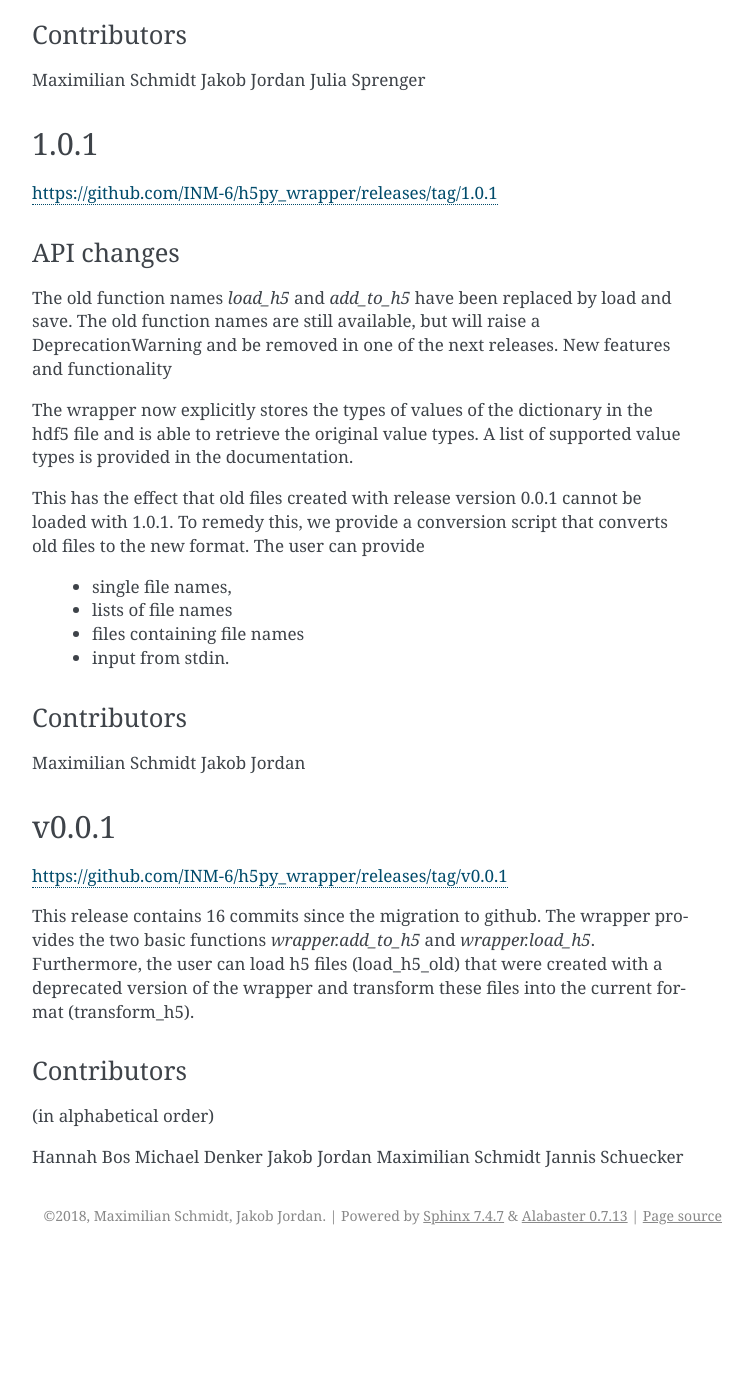
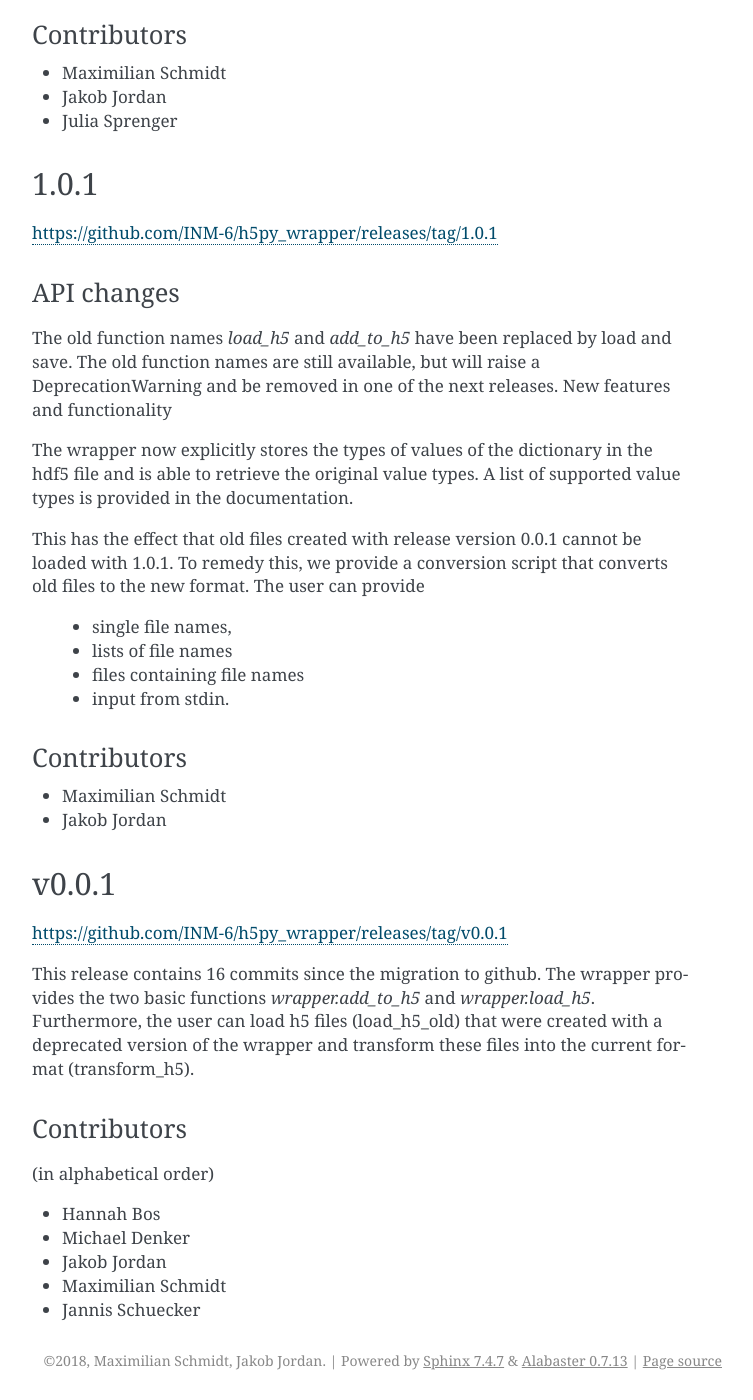
Before and after one commit to INM-6/h5py_wrapper, a Sphinx documentation site: the page built from doc/release_notes.rst, in a window 1280 px wide and 1400 px high, scrolled down 575 px. Shown: the whole window, without its empty margins (388-1141 px from the left). Built offline with Sphinx 7.4.7, drawn with Linux system fonts in a browser that asks for light colours; before the commit the page ends 1830 px from its top, so only the background shows below that.

```diff
--- /dev/null
+++ b/doc/.readthedocs.yml
@@ -0,0 +1,2 @@
+python:
+   setup_py_install: true
--- a/doc/conf.py
+++ b/doc/conf.py
@@ -16,10 +16,10 @@
 # add these directories to sys.path here. If the directory is relative to the
 # documentation root, use os.path.abspath to make it absolute, like shown here.
 #
-# import os
+import os
 import sys
-sys.path.insert(0, '../')
-
+sys.path.insert(0, os.path.abspath('../'))
+sys.path.insert(0, os.path.abspath('../h5py_wrapper'))
 
 # -- General configuration ------------------------------------------------
 
@@ -58,9 +58,9 @@ author = u'Maximilian Schmidt, Jakob Jordan'
 # built documents.
 #
 # The short X.Y version.
-version = u'1.0'
+version = u'1.1'
 # The full version, including alpha/beta/rc tags.
-release = u'1.0.0'
+release = u'1.1.0'
 
 # The language for content autogenerated by Sphinx. Refer to documentation
 # for a list of supported languages.
--- a/doc/release_notes.rst
+++ b/doc/release_notes.rst
@@ -28,9 +28,9 @@ The deprecated functions `add_to_h5` and `load_h5` were removed.
 Contributors
 ++++++++++++
 
-Maximilian Schmidt
-Jakob Jordan
-Julia Sprenger
+- Maximilian Schmidt
+- Jakob Jordan
+- Julia Sprenger
 
 1.0.1
 =====
@@ -56,8 +56,8 @@ This has the effect that old files created with release version 0.0.1 cannot be
 Contributors
 ++++++++++++
 
-Maximilian Schmidt
-Jakob Jordan
+- Maximilian Schmidt
+- Jakob Jordan
 
 v0.0.1
 ======
@@ -74,8 +74,8 @@ Contributors
 
 (in alphabetical order)
 
-Hannah Bos
-Michael Denker
-Jakob Jordan
-Maximilian Schmidt
-Jannis Schuecker
+- Hannah Bos
+- Michael Denker
+- Jakob Jordan
+- Maximilian Schmidt
+- Jannis Schuecker
--- a/setup.py
+++ b/setup.py
@@ -13,7 +13,7 @@ setup(
     packages=['h5py_wrapper', 'tests'],
     python_requires='>=2.7,!=3.0.*,!=3.1.*,!=3.2.*,!=3.3.*, !=3.4.*, <4',
     scripts=['convert_h5file'],
-    install_requires=['h5py', 'pytest-runner'],
+    install_requires=['h5py', 'pytest-runner', 'future'],
     tests_require=['pytest'],
     long_description=open('README.rst').read(),
     classifiers=[
```
